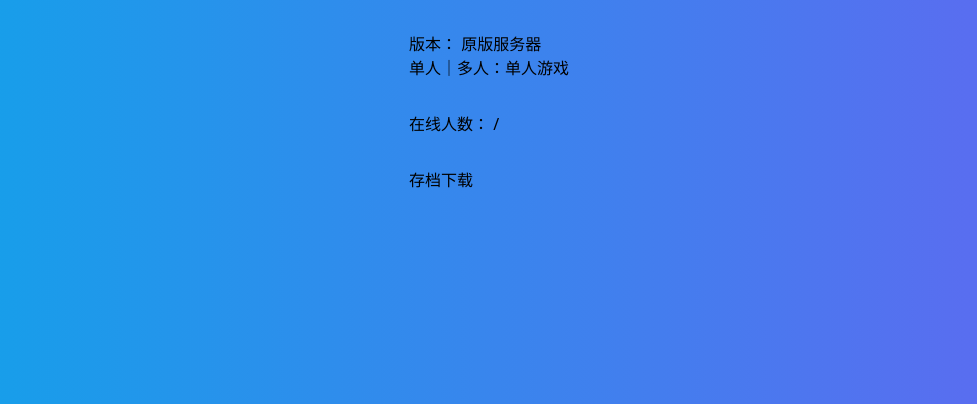
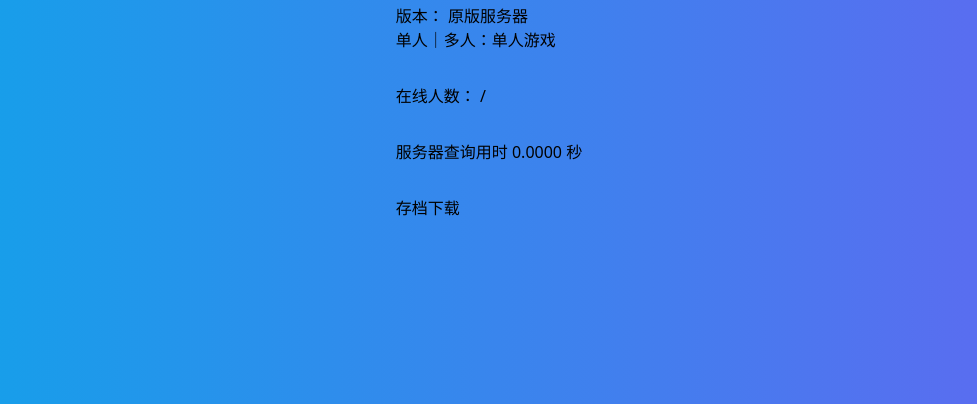
Before and after one commit to dogeow/minecraft-server-status, a PHP site: page / in a window 1280 px wide. Shown: the part 360-764 px from the top of the page, without its empty margins (151-1128 px from the left). Run offline with PHP 8.4, Linux system fonts and the light colour scheme; data that the repository does not hold is empty; style sheets or scripts are compiled from the project's sources.

Commit message:
Update index.php

```diff
--- a/index.php
+++ b/index.php
@@ -118,6 +118,10 @@ $timer = number_format(microtime(true) - $timer, 4, '.', '');
         <?php endif; ?>
 
         <div class="text" style="margin-top: 2rem">
+            服务器查询用时 <?= $timer ?> 秒
+        </div>
+
+        <div class="text" style="margin-top: 2rem">
             <a href="https://file.dogeow.com/Minecraft" target="_blank" rel="noreferrer">存档下载</a>
         </div>
     </div>
```
